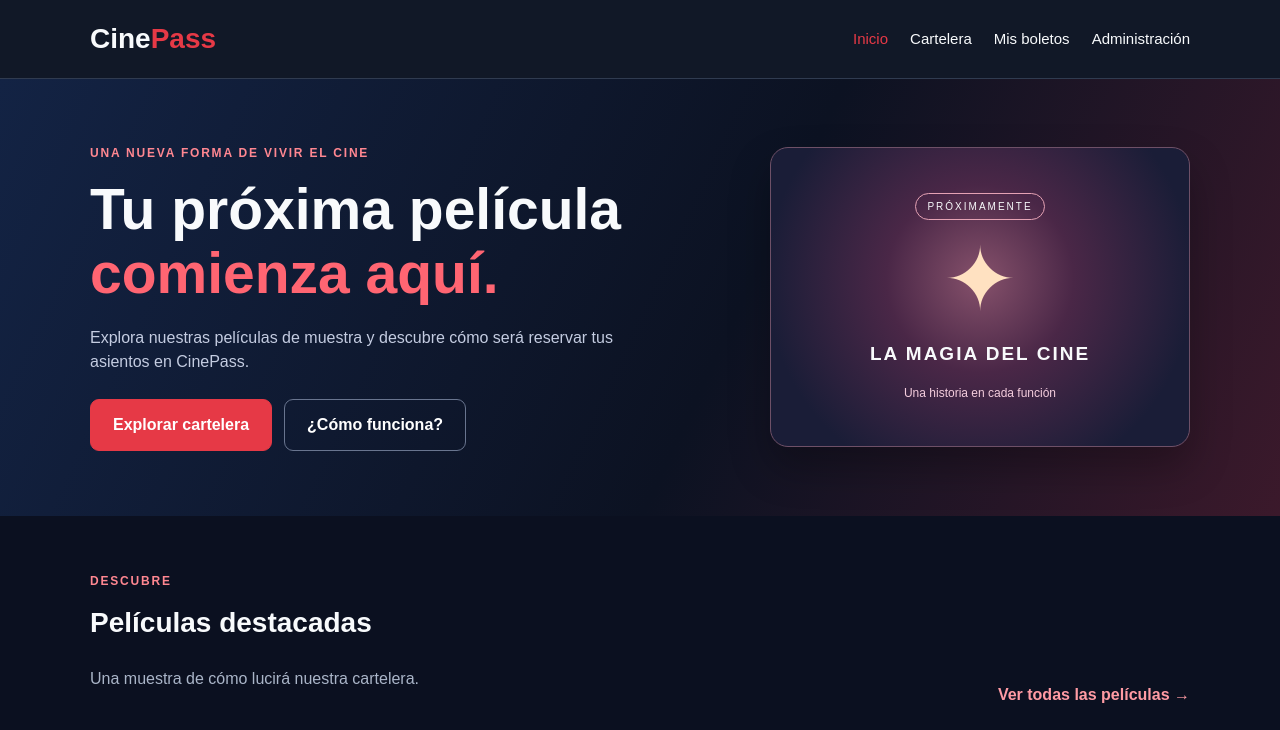
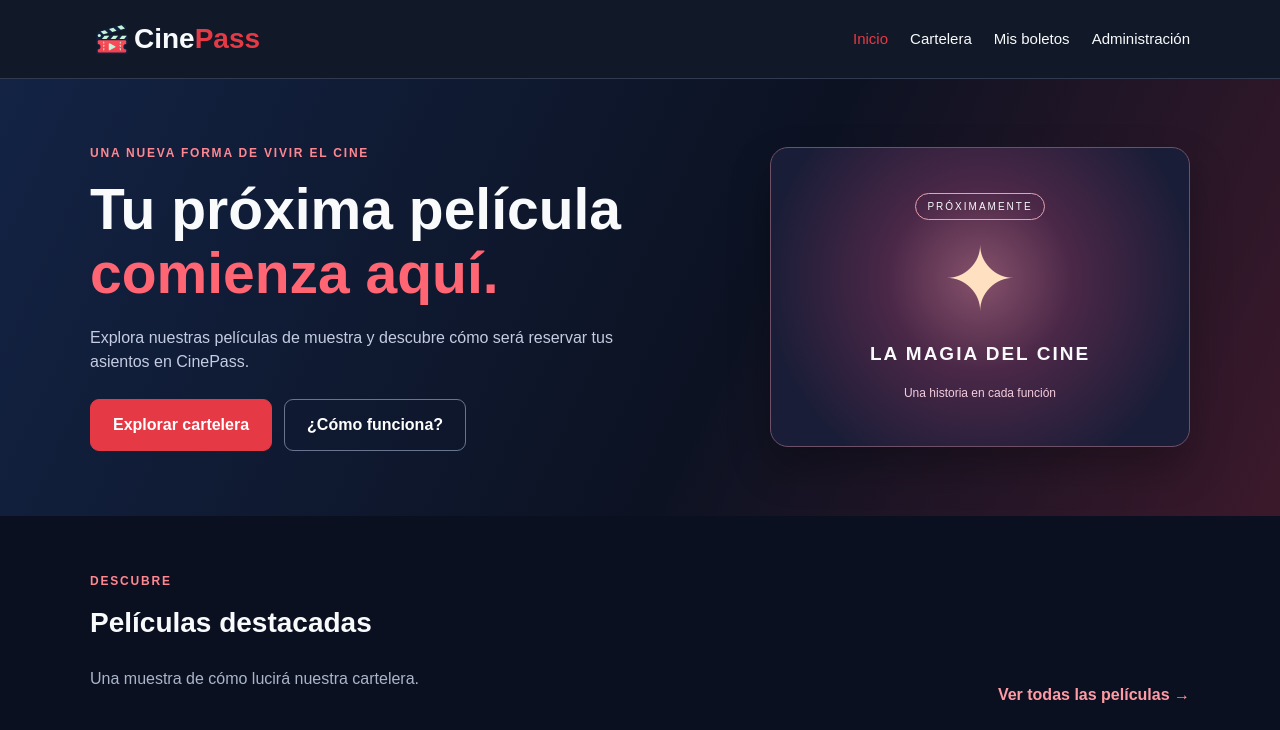
Before and after one commit to IvanS-P/CinePass, a website: page public/index.html in a window 1280 px wide. Shown: the top 730 px of the page. Drawn offline with Linux system fonts and the light colour scheme.

Commit message:
Agregar logo SVG y favicon de CinePass

```diff
--- a/public/css/estilos.css
+++ b/public/css/estilos.css
@@ -31,10 +31,22 @@ a { color: inherit; text-decoration: none; }
     border-bottom: 1px solid #303b50;
 }
 
+/* Logotipo de CinePass */
 .logo {
     font-size: 28px;
     font-weight: bold;
     white-space: nowrap;
+
+    display: flex;
+    align-items: center;
+}
+
+/* Imagen SVG junto al nombre */
+.logo img {
+    width: 44px;
+    height: 44px;
+    object-fit: contain;
+    flex-shrink: 0;
 }
 
 .logo span, .menu a:hover, .menu .activo { color: var(--principal); }
--- a/public/index.html
+++ b/public/index.html
@@ -6,12 +6,19 @@
     <meta name="description" content="CinePass: explora la cartelera y descubre tu próxima película.">
     <title>Inicio | CinePass</title>
     <link rel="stylesheet" href="css/estilos.css">
+
+    <!-- Icono de CinePass en la pestaña del navegador -->
+    <link rel="icon" type="image/svg+xml" href="img/logo-cinepass.svg">
 </head>
 <body>
     <!-- Encabezado compartido entre las páginas -->
     <header class="encabezado">
         <div class="contenedor barra">
-            <a class="logo" href="index.html" aria-label="CinePass, ir a Inicio">Cine<span>Pass</span></a>
+            <a class="logo" href="index.html" aria-label="CinePass, ir a Inicio">
+                <img src="img/logo-cinepass.svg" alt="">
+                Cine<span>Pass</span>
+            </a>
+
             <nav class="menu" aria-label="Navegación principal">
                 <a class="activo" href="index.html" aria-current="page">Inicio</a>
                 <a href="cartelera.html">Cartelera</a>
```
Also changed, not shown: public/cartelera.html (+9 -1 lines), public/img/logo-cinepass.svg (added).
